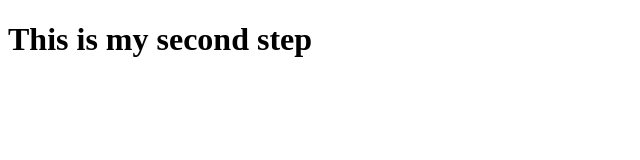
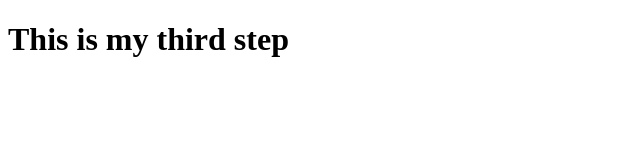
Before and after one commit to Rajprem03/github-for-devops, a plain HTML site: page git/index.html in a window 1280 px wide. Shown: the whole page, without its empty margins (0-640 px from the left). Drawn offline with Linux system fonts and the light colour scheme.

Commit message:
this is my third step

```diff
--- a/git/index.html
+++ b/git/index.html
@@ -6,6 +6,6 @@
     <title>Document</title>
 </head>
 <body>
-    <h1>This is my second step</h1>
+    <h1>This is my third step</h1>
 </body>
 </html>
```
